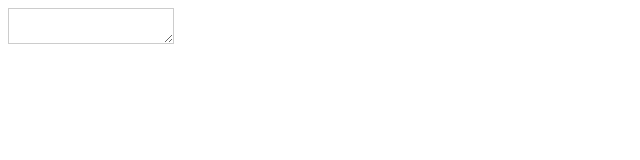
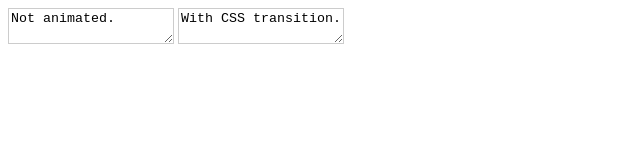
Before and after one commit to jackmoore/autosize, a plain HTML site: page demo.html in a window 1280 px wide. Shown: the whole page, without its empty margins (0-640 px from the left). Drawn offline with nearby package versions, Linux system fonts and the light colour scheme.

Commit message:
Added animation example.

```diff
--- a/demo.html
+++ b/demo.html
@@ -4,17 +4,29 @@
 		<meta charset='utf-8'/>
 		<title>Textarea Autosize Demo</title>
 		<style>
-			textarea { border:1px solid #ccc; }
+			textarea {
+				border:1px solid #ccc;
+			}
+
+			#animated {
+				vertical-align: top;
+				transition: height 0.2s;
+				-webkit-transition: height 0.2s;
+				-moz-transition: height 0.2s;
+			}
+
 		</style>
 		<script src='http://ajax.googleapis.com/ajax/libs/jquery/1.7.2/jquery.min.js'></script>
 		<script src='jquery.autosize.js'></script>
 		<script>
 			$(function(){
-				$('textarea').autosize();
+				$('#normal').autosize();
+				$('#animated').autosize({append: "\n"});
 			});
 		</script>
 	</head>
 	<body>
-		<textarea></textarea>
+		<textarea id='normal'>Not animated.</textarea>
+		<textarea id='animated'>With CSS transition.</textarea>
 	</body>
 </html>
```
